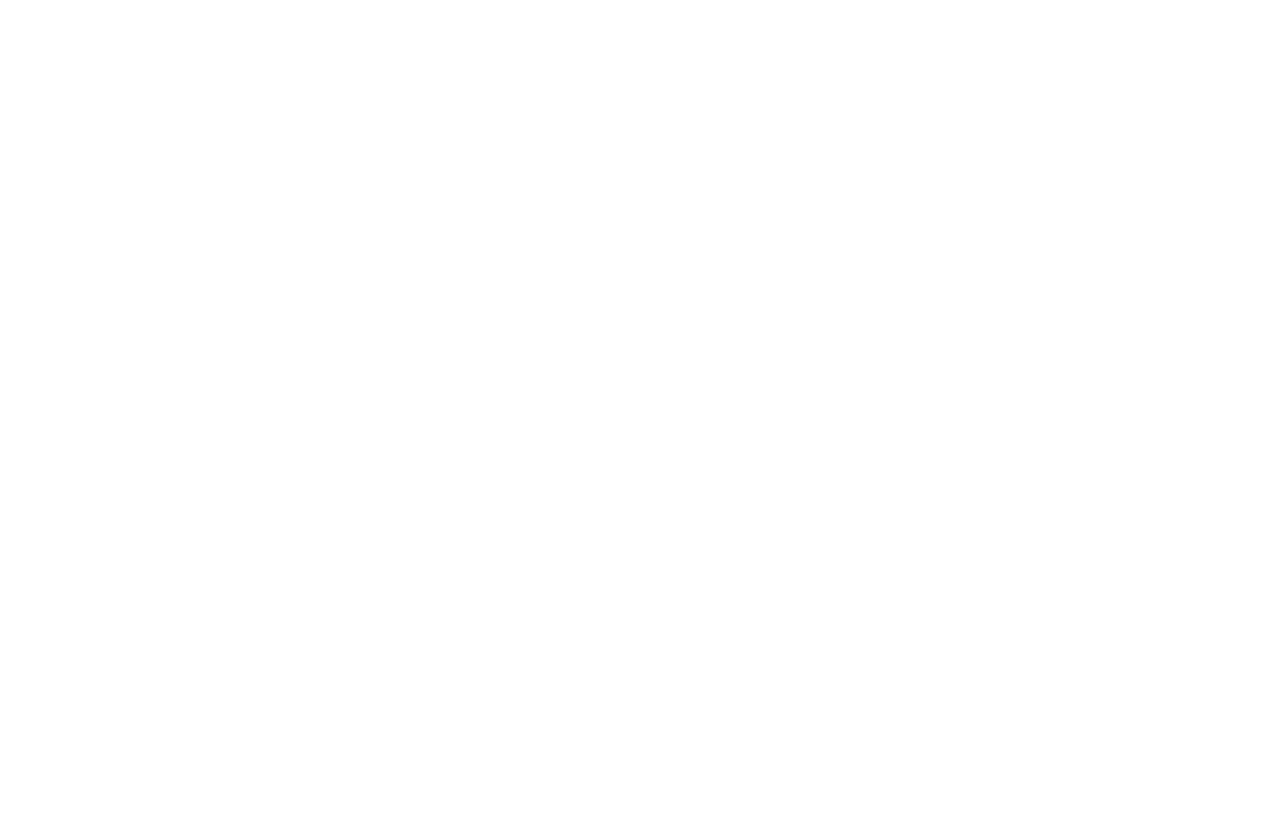
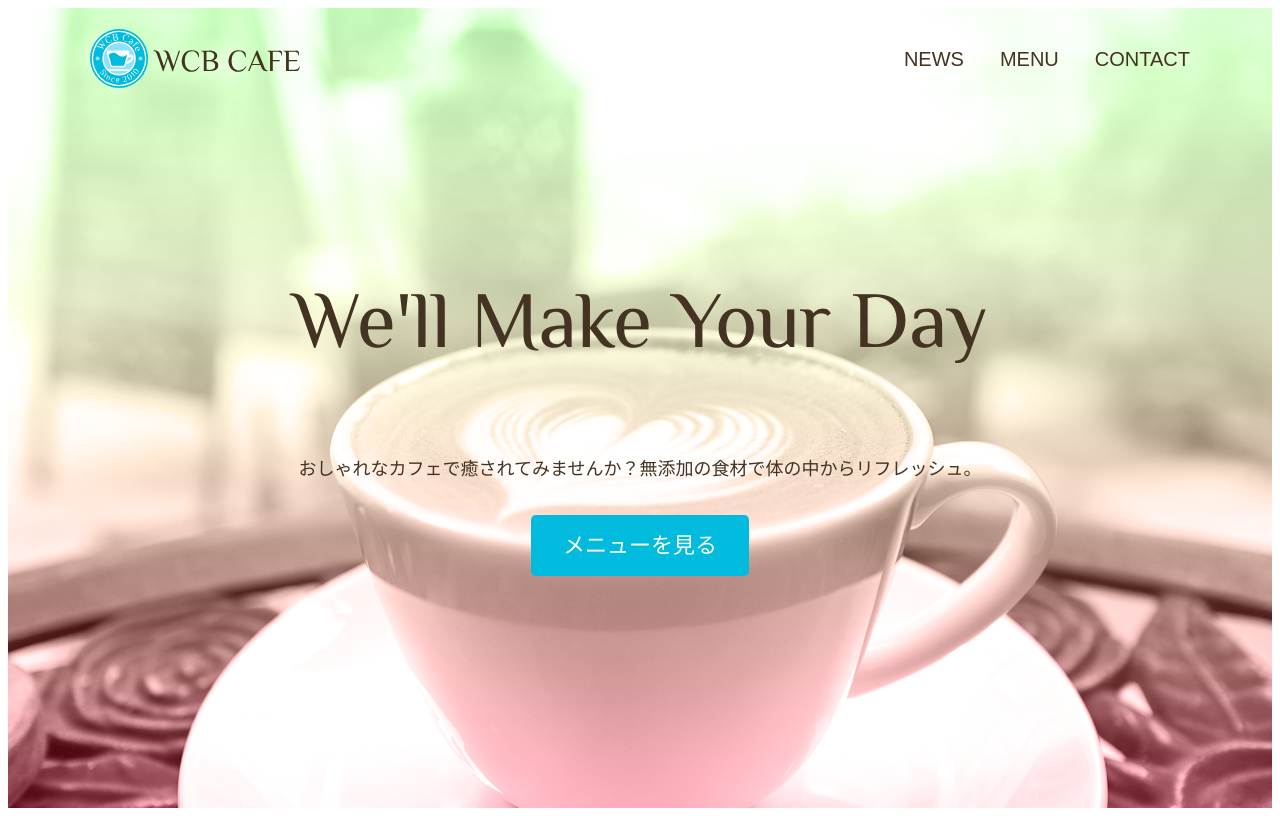
Before and after one commit to tsuny221/HTML-CSS, a plain HTML site: page wcbcafe/index.html in a window 1280 px wide. Drawn offline with Linux system fonts and the light colour scheme.

Commit message:
[Finish]practice1

```diff
--- a/wcbcafe/index.html
+++ b/wcbcafe/index.html
@@ -2,9 +2,30 @@
 <html lang="ja">
 <head>
   <meta charset="utf8">
-  <title></title>
+  <title>WCB Cafe</title>
+  <meta name="description" content="ブレンドコーヒーとヘルシーなオーガニックフードを提供するカフェ">
+  <link rel="stylesheet" href="https://fonts.googleapis.com/css?family=Philosopher">
   <link rel="stylesheet" href="style.css" >
+  <link rel="icon" type="image/png" href="images/favicon.png">
+
 </head>
 <body>
+<div id="home" class="big-bg">
+	<header class="page-header wrapper">
+	<h1><a href="index.html"><img class="logo" src="images/logo.svg" alt="WCBカフェ　ホーム"></a></h1>
+	<nav>
+		<ul class="main-nav">
+			<li><a href="news.html">News</a></li>
+			<li><a href="menu.html">Menu</a></li>
+			<li><a href="contact.html">Contact</a></li>
+		</ul>
+	</nav>
+	</header>
+	<div class="home-content wrapper">
+	<h2 class="page-title">We'll Make Your Day</h2>
+	<P>おしゃれなカフェで癒されてみませんか？無添加の食材で体の中からリフレッシュ。</P>
+	<a class="btn" href="menu.html">メニューを見る</a>
+	</div>
+</div>
 </body>
 </html>
--- a/wcbcafe/style.css
+++ b/wcbcafe/style.css
@@ -1,5 +1,98 @@
-* {
-  margin: 0;
-  padding: 0;
-  box-sizing: border-box;
+@charset "UFT-8";
+
+
+
+html {
+	font-size: 100%;
 }
+
+body {
+	font-family: "Yu Gothic Medium", "游ゴシック Medium", YuGothic, "游ゴシック体", "ヒラギノ角ゴ Pro W3", sans-serif;
+	line-height: 1.7;
+	color: #432;
+}
+a {
+	text-decoration: none;
+}
+img {
+	max-width: 100%;
+}
+
+.page-header {
+	display: flex;
+	justify-content: space-between;
+}
+.wrapper {
+	max-width: 1100px;
+	margin: 0 auto;
+	padding: 0 4%;
+}
+
+.logo {
+	width: 210px;
+}
+
+.main-nav {
+	display: flex;
+	font-size: 1.25rem;
+	text-transform: uppercase;
+	margin-top: 34px;
+	list-style: none;
+}
+
+.main-nav li {
+	margin-left: 36px;
+}
+
+.main-nav a {
+	color: #432;
+}
+
+.main-nav a:hover {
+	color: #0bcd
+}
+
+.home-content {
+	text-align: center;
+	margin-top: 10%;
+}
+.home-content p {
+	font-size: 1.125rem;
+	margin: 10px 0 42px 0;
+}
+
+/* 見出し */
+.page-title {
+	font-size: 5rem;
+	font-family: 'Philosopher', serif;
+	text-transform: uppercase;
+	font-weight: normal;
+}
+
+/* ボタン */
+.btn {
+	font-size: 1.375rem;
+	background-color: #0bd;
+	color: #fff;
+	border-radius: 5px;
+	padding: 18px 32px;
+}
+.btn:hover {
+	background-color: #0090aa;
+}
+
+/* 大きな背景画像　*/
+.big-bg {
+	background-size: cover;
+	background-position: center top;
+	background-repeat: no-repeat;
+}
+
+#home {
+	background-image: url(images/main-bg.jpg), linear-gradient(#c9ffbf, #ffafbd);
+	min-height: 100vh;
+	background-blend-mode: luminosity;
+}
+#home .page-title {
+	text-transform: none;
+}
```
Also changed, not shown: wcbcafe/images/contact-bg.jpg (added), wcbcafe/images/favicon.png (added), wcbcafe/images/logo.svg (added), wcbcafe/images/main-bg.jpg (added), wcbcafe/images/menu-bg.jpg (added), wcbcafe/images/menu1.jpg (added), wcbcafe/images/menu2.jpg (added), wcbcafe/images/menu3.jpg (added), wcbcafe/images/menu4.jpg (added), wcbcafe/images/menu5.jpg (added), wcbcafe/images/menu6.jpg (added), wcbcafe/images/menu7.jpg (added), wcbcafe/images/menu8.jpg (added), wcbcafe/images/menu9.jpg (added), 3 more files.
